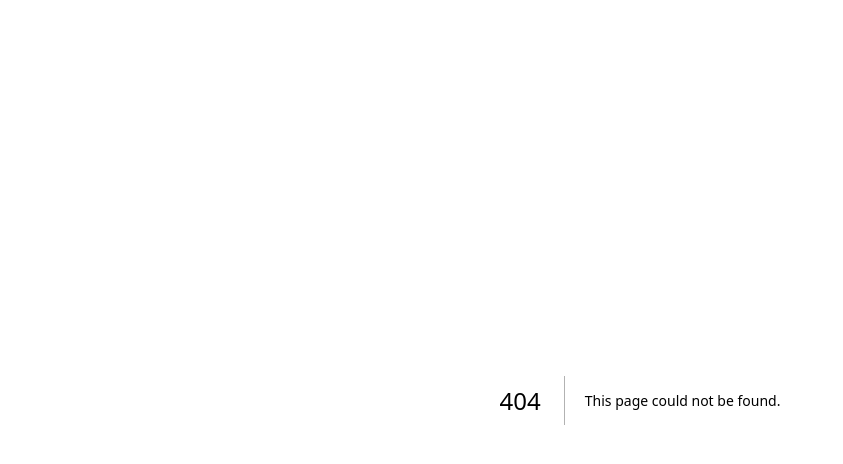
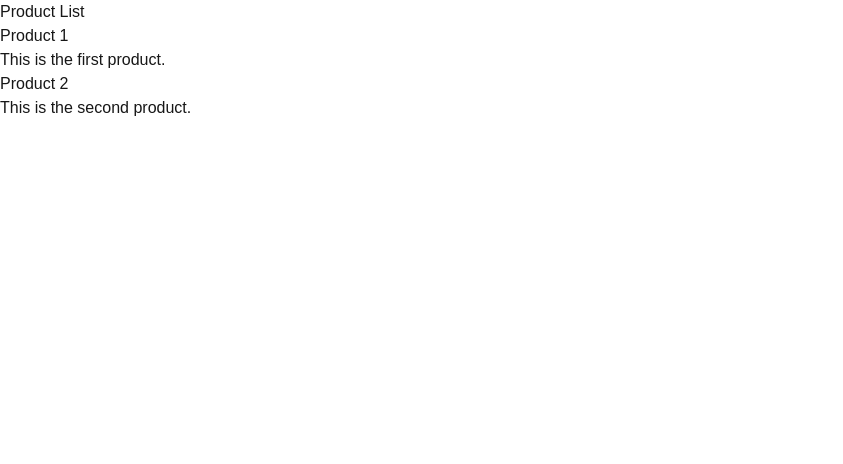
Before and after one commit to bikeeprajapati/nextjs-fundamentals, a Next.js app: page /products in a window 1280 px wide. Before the commit this address had no page. Shown: the top 464 px of the page, without its empty margins (0-843 px from the left). Built offline with nearby package versions, Linux system fonts and the light colour scheme.

Commit message:
Add ProductList and ProductDetails components

```diff
--- /dev/null
+++ b/app/products/[productid]/page.tsx
@@ -0,0 +1,8 @@
+export default async function ProductDetails({
+    params,
+}: {
+    params: Promise<{ productid: string }>;
+}) {
+    const productid = (await params).productid;
+    return <h1>Product Details for Product ID: {productid}</h1>;
+}
--- /dev/null
+++ b/app/products/page.tsx
@@ -0,0 +1,9 @@
+export default function ProductList() {
+    return<>
+        <h1>Product List</h1>
+        <h2>Product 1</h2>
+        <p>This is the first product.</p>
+        <h2>Product 2</h2>
+        <p>This is the second product.</p>
+    </>
+}
```
